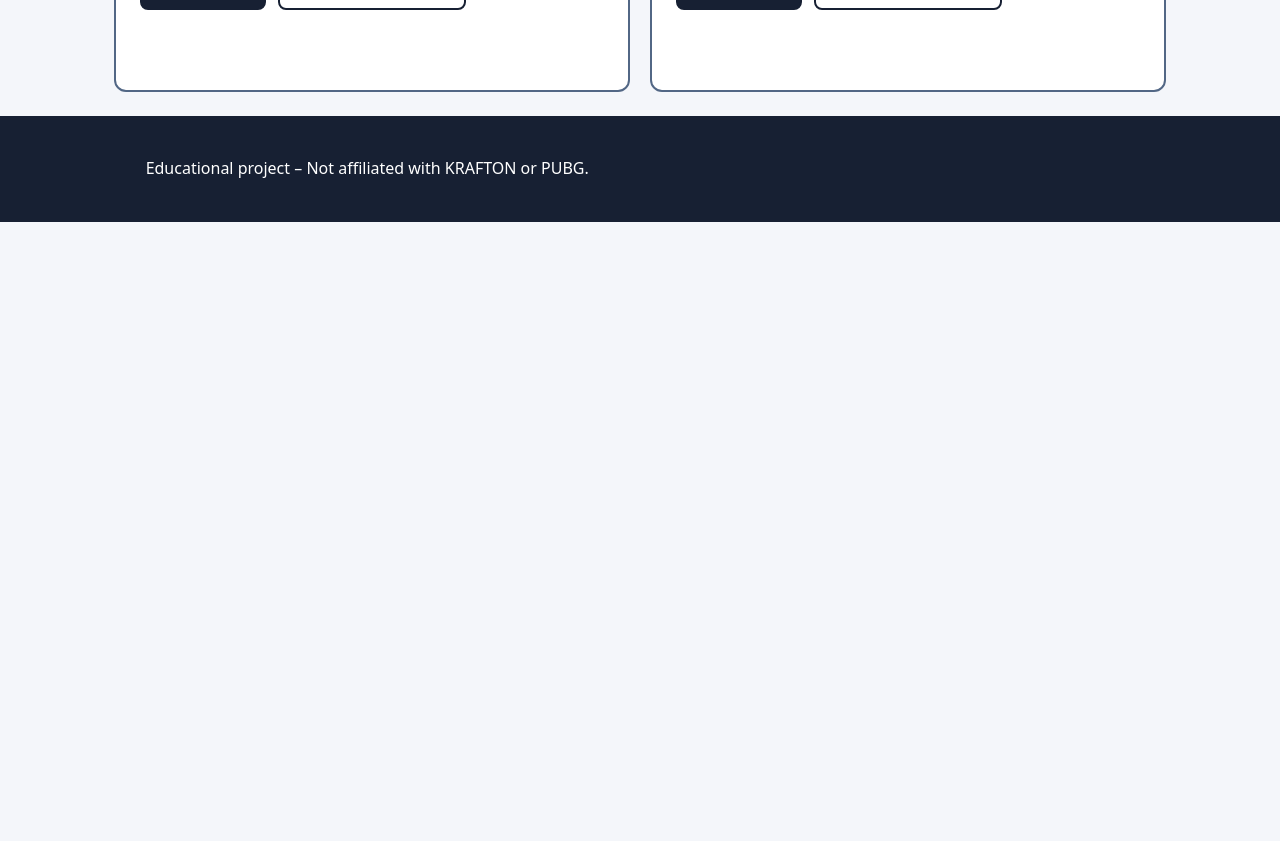
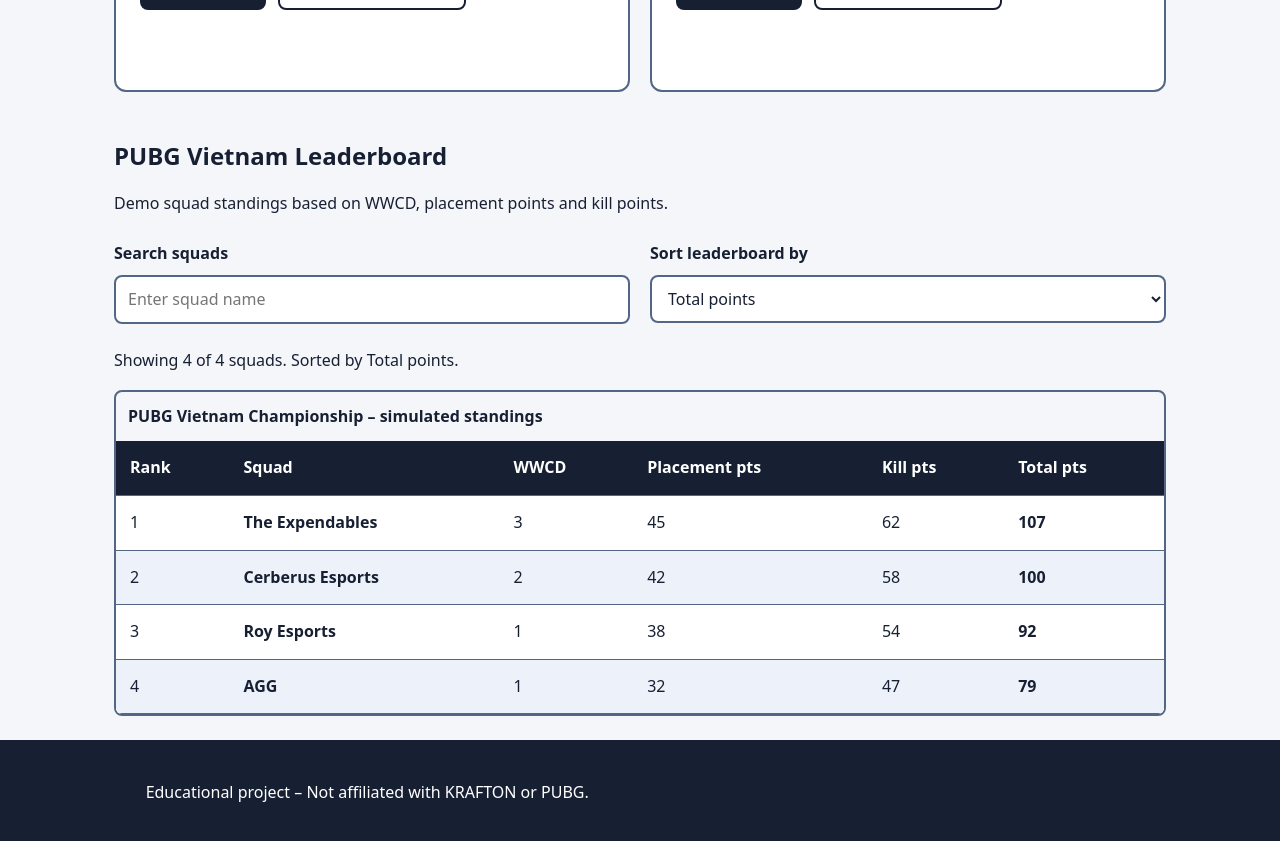
Before and after one commit to haonganh/24520089_DangHoangAnh_Lab03_HW, a React (Vite) app in the folder Homework_3/app/: page / in a window 1280 px wide. Shown: the part 739-1580 px from the top of the page. Before the commit the page ends 961 px from the top, so only its background shows below. Built offline with nearby package versions, Linux system fonts and the light colour scheme.

Commit message:
feat(hw3): implement accessible PUBG leaderboard

```diff
--- a/Homework_3/app/src/App.css
+++ b/Homework_3/app/src/App.css
@@ -122,3 +122,108 @@ button:disabled {
     border: 2px solid ButtonText;
   }
 }
+
+/* T10 - PUBG Leaderboard */
+
+.leaderboard-section {
+  margin-top: 48px;
+}
+
+.leaderboard-controls {
+  display: flex;
+  flex-wrap: wrap;
+  gap: 20px;
+  margin: 24px 0;
+}
+
+.leaderboard-controls > div {
+  flex: 1 1 220px;
+}
+
+.leaderboard-controls label {
+  display: block;
+  margin-bottom: 8px;
+  font-weight: 600;
+}
+
+.leaderboard-controls input,
+.leaderboard-controls select {
+  width: 100%;
+  min-height: 44px;
+  padding: 10px 12px;
+  border: 2px solid #526785;
+  border-radius: 8px;
+  background: #ffffff;
+  color: #172033;
+  font: inherit;
+}
+
+.leaderboard-controls input:focus-visible,
+.leaderboard-controls select:focus-visible,
+.leaderboard-scroll:focus-visible {
+  outline: 3px solid #c2410c;
+  outline-offset: 3px;
+}
+
+.leaderboard-scroll {
+  max-width: 100%;
+  overflow-x: auto;
+  border: 2px solid #526785;
+  border-radius: 8px;
+}
+
+.leaderboard-scroll table {
+  width: 100%;
+  min-width: 600px;
+  border-collapse: collapse;
+  background: #ffffff;
+  color: #172033;
+}
+
+.leaderboard-scroll caption {
+  padding: 12px;
+  font-weight: 600;
+  text-align: left;
+}
+
+.leaderboard-scroll th,
+.leaderboard-scroll td {
+  padding: 14px;
+  border-bottom: 1px solid #526785;
+  text-align: left;
+}
+
+.leaderboard-scroll thead {
+  background: #172033;
+  color: #ffffff;
+}
+
+.leaderboard-scroll tbody tr:nth-child(even) {
+  background: #edf2fa;
+}
+
+.leaderboard-scroll tbody tr:hover {
+  background: #dce7f5;
+}
+
+@media (max-width: 600px) {
+  .leaderboard-section {
+    margin-top: 32px;
+  }
+
+  .leaderboard-scroll th,
+  .leaderboard-scroll td {
+    padding: 10px;
+  }
+}
+
+@media (forced-colors: active) {
+  .leaderboard-scroll {
+    border-color: CanvasText;
+  }
+
+  .leaderboard-scroll thead {
+    background: Canvas;
+    color: CanvasText;
+  }
+}
--- a/Homework_3/app/src/App.tsx
+++ b/Homework_3/app/src/App.tsx
@@ -1,4 +1,4 @@
-
+import { Leaderboard } from './components/Leaderboard';
 import {
   useEffect,
   useReducer,
@@ -228,6 +228,7 @@ function App() {
             })}
           </div>
         </section>
+        <Leaderboard />
       </main>
 
       <footer className="site-footer">
--- /dev/null
+++ b/Homework_3/app/src/components/Leaderboard.tsx
@@ -0,0 +1,154 @@
+
+import { memo, useMemo, useState } from 'react';
+
+import { demoSquads } from '../demo/demoFixtures';
+
+import {
+  getLeaderboard,
+  getTotalPoints,
+} from '../leaderboard/leaderboard';
+
+import type {
+  LeaderboardSort,
+} from '../leaderboard/leaderboard';
+
+const sortLabels: Record<LeaderboardSort, string> = {
+  total: 'Total points',
+  wwcd: 'WWCD',
+  placement: 'Placement points',
+  kills: 'Kill points',
+};
+
+export const Leaderboard = memo(function Leaderboard() {
+  const [query, setQuery] = useState('');
+  const [sortBy, setSortBy] =
+    useState<LeaderboardSort>('total');
+
+  const squads = useMemo(
+    () => getLeaderboard(demoSquads, query, sortBy),
+    [query, sortBy]
+  );
+
+  return (
+    <section
+      className="leaderboard-section"
+      aria-labelledby="leaderboard-title"
+    >
+      <h2 id="leaderboard-title">
+        PUBG Vietnam Leaderboard
+      </h2>
+
+      <p>
+        Demo squad standings based on WWCD,
+        placement points and kill points.
+      </p>
+
+      <div className="leaderboard-controls">
+        <div>
+          <label htmlFor="squad-search">
+            Search squads
+          </label>
+
+          <input
+            id="squad-search"
+            type="search"
+            value={query}
+            placeholder="Enter squad name"
+            onChange={(event) =>
+              setQuery(event.target.value)
+            }
+          />
+        </div>
+
+        <div>
+          <label htmlFor="leaderboard-sort">
+            Sort leaderboard by
+          </label>
+
+          <select
+            id="leaderboard-sort"
+            value={sortBy}
+            onChange={(event) =>
+              setSortBy(
+                event.target.value as LeaderboardSort
+              )
+            }
+          >
+            <option value="total">
+              Total points
+            </option>
+
+            <option value="wwcd">
+              WWCD
+            </option>
+
+            <option value="placement">
+              Placement points
+            </option>
+
+            <option value="kills">
+              Kill points
+            </option>
+          </select>
+        </div>
+      </div>
+
+      <p role="status" aria-live="polite">
+        Showing {squads.length} of {demoSquads.length}
+        {' '}squads. Sorted by {sortLabels[sortBy]}.
+      </p>
+
+      <div
+        className="leaderboard-scroll"
+        role="region"
+        aria-label="PUBG Vietnam standings table"
+        tabIndex={0}
+      >
+        <table>
+          <caption>
+            PUBG Vietnam Championship –
+            simulated standings
+          </caption>
+
+          <thead>
+            <tr>
+              <th scope="col">Rank</th>
+              <th scope="col">Squad</th>
+              <th scope="col">WWCD</th>
+              <th scope="col">Placement pts</th>
+              <th scope="col">Kill pts</th>
+              <th scope="col">Total pts</th>
+            </tr>
+          </thead>
+
+          <tbody>
+            {squads.length === 0 ? (
+              <tr>
+                <td colSpan={6}>
+                  No squads match your search.
+                </td>
+              </tr>
+            ) : (
+              squads.map((squad, index) => (
+                <tr key={squad.squadId}>
+                  <td>{index + 1}</td>
+                  <th scope="row">
+                    {squad.squadName}
+                  </th>
+                  <td>{squad.wwcdCount}</td>
+                  <td>{squad.placementPts}</td>
+                  <td>{squad.killPts}</td>
+                  <td>
+                    <strong>
+                      {getTotalPoints(squad)}
+                    </strong>
+                  </td>
+                </tr>
+              ))
+            )}
+          </tbody>
+        </table>
+      </div>
+    </section>
+  );
+});
--- /dev/null
+++ b/Homework_3/app/src/leaderboard/leaderboard.ts
@@ -0,0 +1,63 @@
+
+import type {
+  PubgVnSquadStanding,
+} from '../domain/pubg-vn-arena-contract';
+
+export type LeaderboardSort =
+  | 'total'
+  | 'wwcd'
+  | 'placement'
+  | 'kills';
+
+export function getTotalPoints(
+  squad: PubgVnSquadStanding
+): number {
+  return squad.placementPts + squad.killPts;
+}
+
+function getSortValue(
+  squad: PubgVnSquadStanding,
+  sortBy: LeaderboardSort
+): number {
+  switch (sortBy) {
+    case 'wwcd':
+      return squad.wwcdCount;
+    case 'placement':
+      return squad.placementPts;
+    case 'kills':
+      return squad.killPts;
+    default:
+      return getTotalPoints(squad);
+  }
+}
+
+export function getLeaderboard(
+  squads: readonly PubgVnSquadStanding[],
+  query = '',
+  sortBy: LeaderboardSort = 'total'
+): PubgVnSquadStanding[] {
+  const normalizedQuery = query.trim().toLowerCase();
+
+  return squads
+    .filter((squad) =>
+      squad.squadName
+        .toLowerCase()
+        .includes(normalizedQuery)
+    )
+    .sort((a, b) => {
+      const primary =
+        getSortValue(b, sortBy) -
+        getSortValue(a, sortBy);
+
+      if (primary !== 0) return primary;
+
+      const totalDifference =
+        getTotalPoints(b) - getTotalPoints(a);
+
+      if (totalDifference !== 0) {
+        return totalDifference;
+      }
+
+      return a.squadName.localeCompare(b.squadName);
+    });
+}
```
Also changed, not shown: 2 other files (tests, documents, lock files or other folders).
